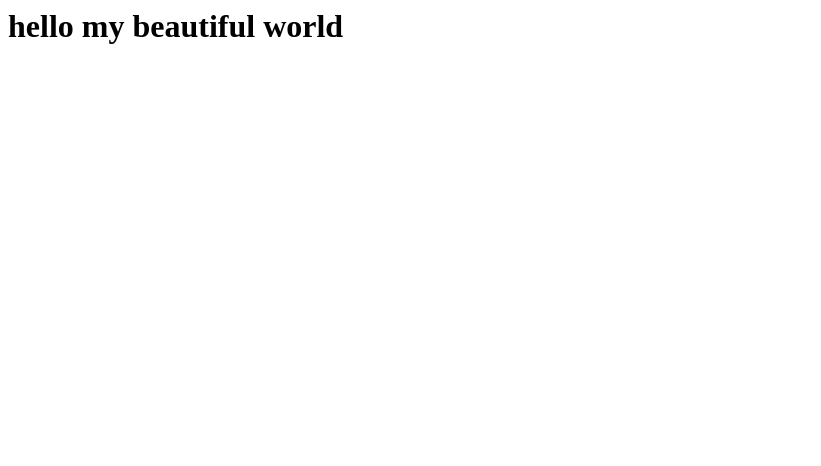
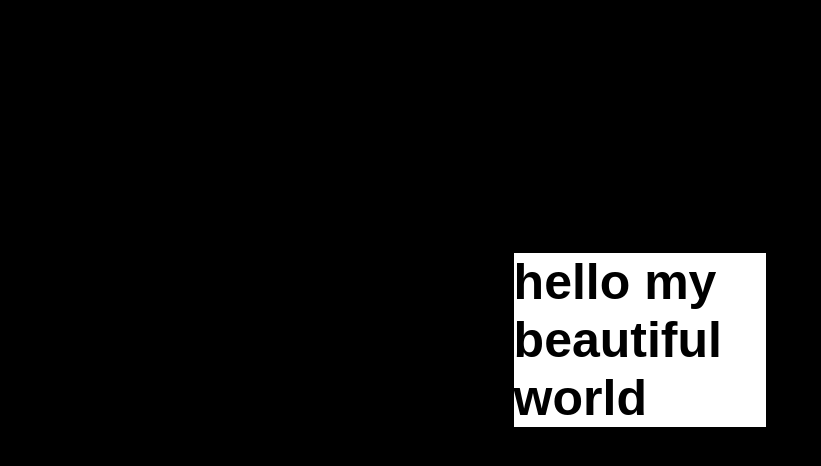
Before and after one commit to edwardscmpin/edwardscmpin.github.io, a plain HTML site: page index.html in a window 1280 px wide. Shown: the whole page, without its empty margins (0-821 px from the left). Drawn offline with Linux system fonts and the light colour scheme.

Commit message:
nuevo archivo y css

```diff
--- /dev/null
+++ b/index.css
@@ -0,0 +1,16 @@
+#firstname
+{
+    color : black;
+    font-size: 50px;
+    font-family: Arial, Helvetica, sans-serif;
+    padding: center;
+    background-color: white;
+}
+div
+{
+
+    margin:20% 40%;
+}
+body{
+    background-color:black;
+}
--- a/index.html
+++ b/index.html
@@ -4,11 +4,14 @@
 		<title>
 			my first server in github pages
 		</title>
+		<link rel="stylesheet" href="index.css">
 	</header>
 	<body>
-		<h1>
+		<div>
+			<h1 id="firstname">
 			hello my beautiful world
-		</h1>
+		</h1></div>
+
 	</body>
 
 
```
